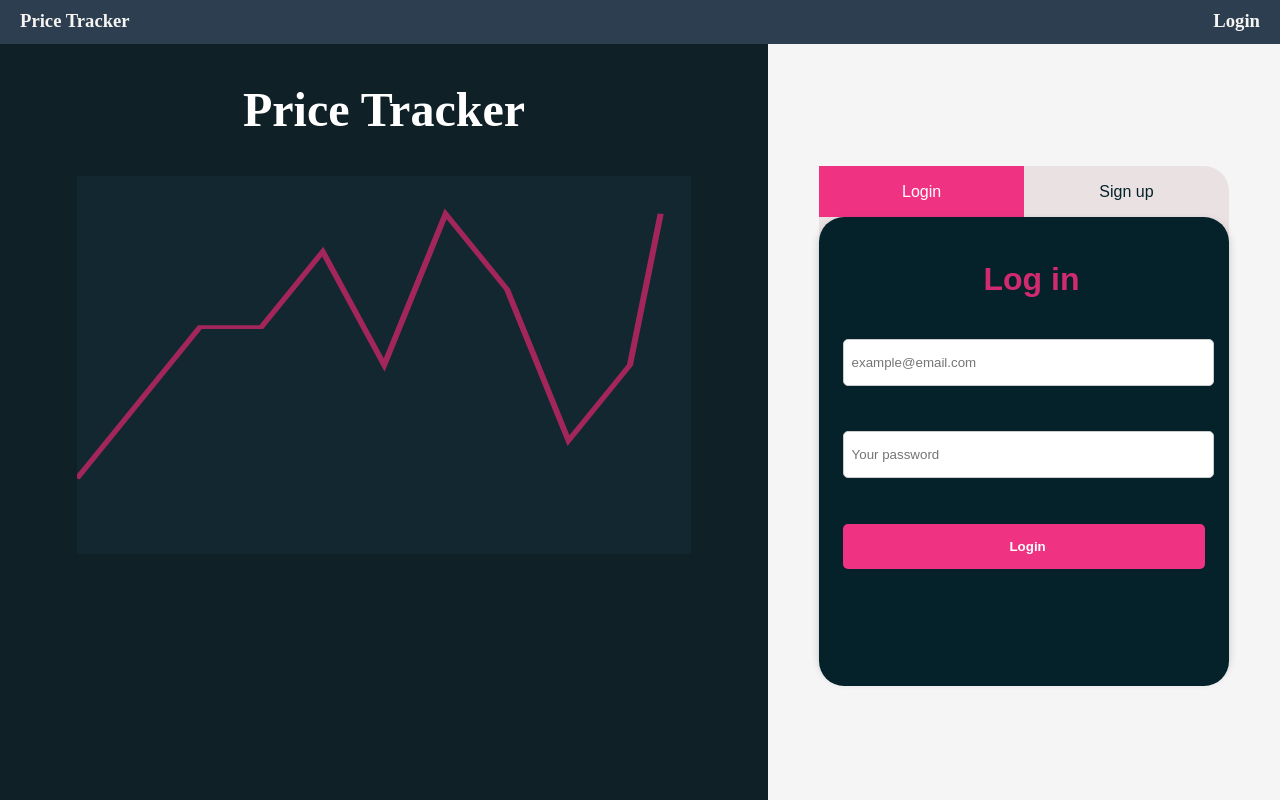
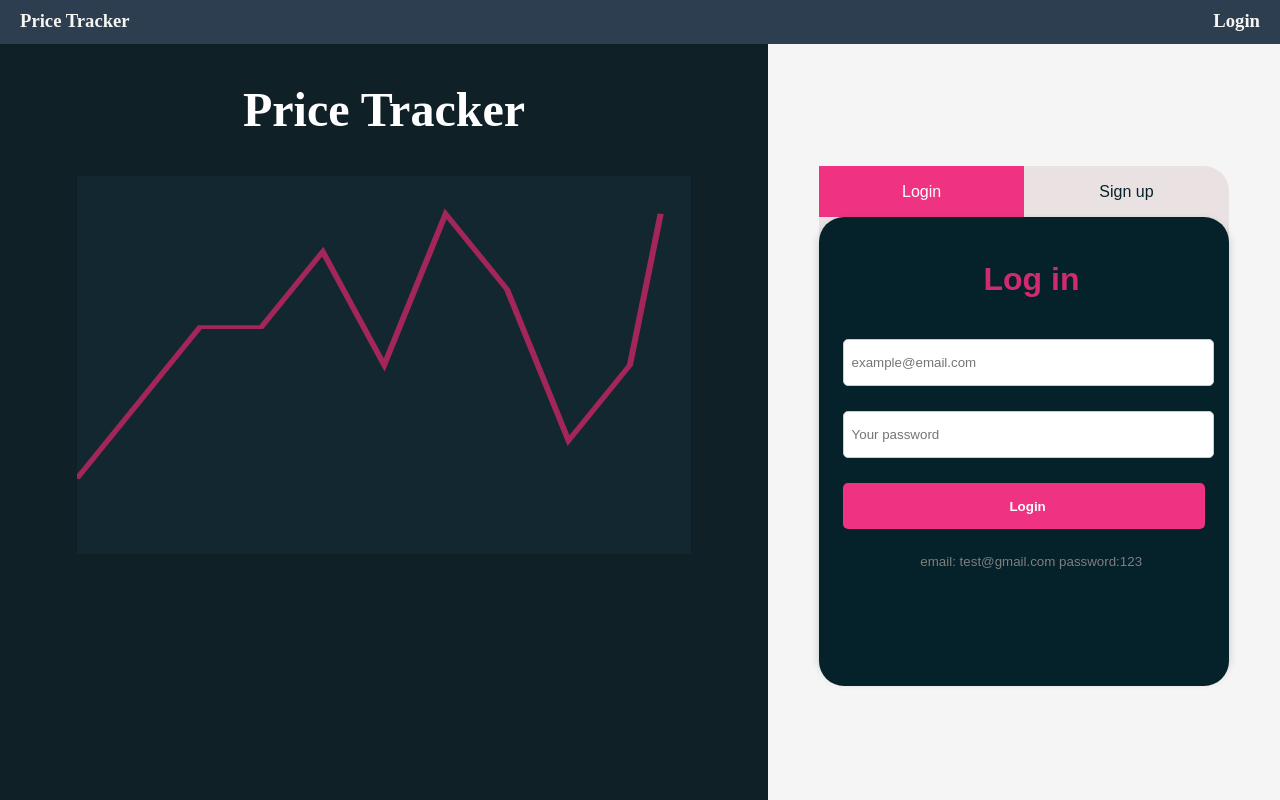
Before and after one commit to mohamedsennia/price-tracker-frontend, an Angular app: page /login in a window 1280 px wide. Built offline with nearby package versions, Linux system fonts and the light colour scheme.

Commit message:
fixed login, added testing email

```diff
--- a/src/app/layout/login/login.component.html
+++ b/src/app/layout/login/login.component.html
@@ -28,7 +28,7 @@
                     <span *ngIf="loginForm.controls['password'].touched && !loginForm.controls['password'].valid" class="errorMessage">Invalid password</span>
                     </div>
                     <input appColorChanger class="submit" type="submit" value="Login">
-
+                    <span style="font-size:10pt ; color: rgb(127, 127, 127); margin-left: 4%;">email: test&#64;gmail.com password:123</span>
                 </form>
 
 
--- a/src/app/services/connection.service.ts
+++ b/src/app/services/connection.service.ts
@@ -43,7 +43,7 @@ signUp(user:User){
     this.user=user
     this.user.setKey(param['token'])
     this.user.setId(param['id'])
-
+    console.log(param)
     localStorage.setItem("userId",this.user.getId().toString())
     localStorage.setItem("userKey",this.user.getKey())
   }))
```
